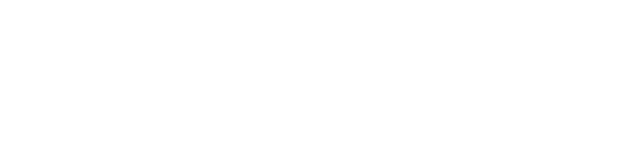
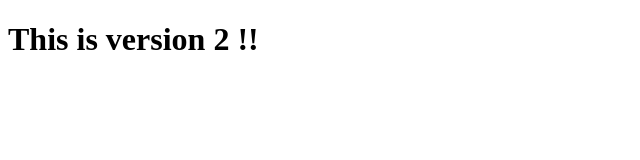
Before and after one commit to Shivani-1416/GitDemo, a plain HTML site: page index.html in a window 1280 px wide. Shown: the whole page, without its empty margins (0-640 px from the left). Drawn offline with Linux system fonts and the light colour scheme.

Commit message:
Version teo of index.html

```diff
--- a/index.html
+++ b/index.html
@@ -6,6 +6,6 @@
     <title>Document</title>
 </head>
 <body>
-
+    <h1>This is version 2 !!</h1>
 </body>
 </html>
```
